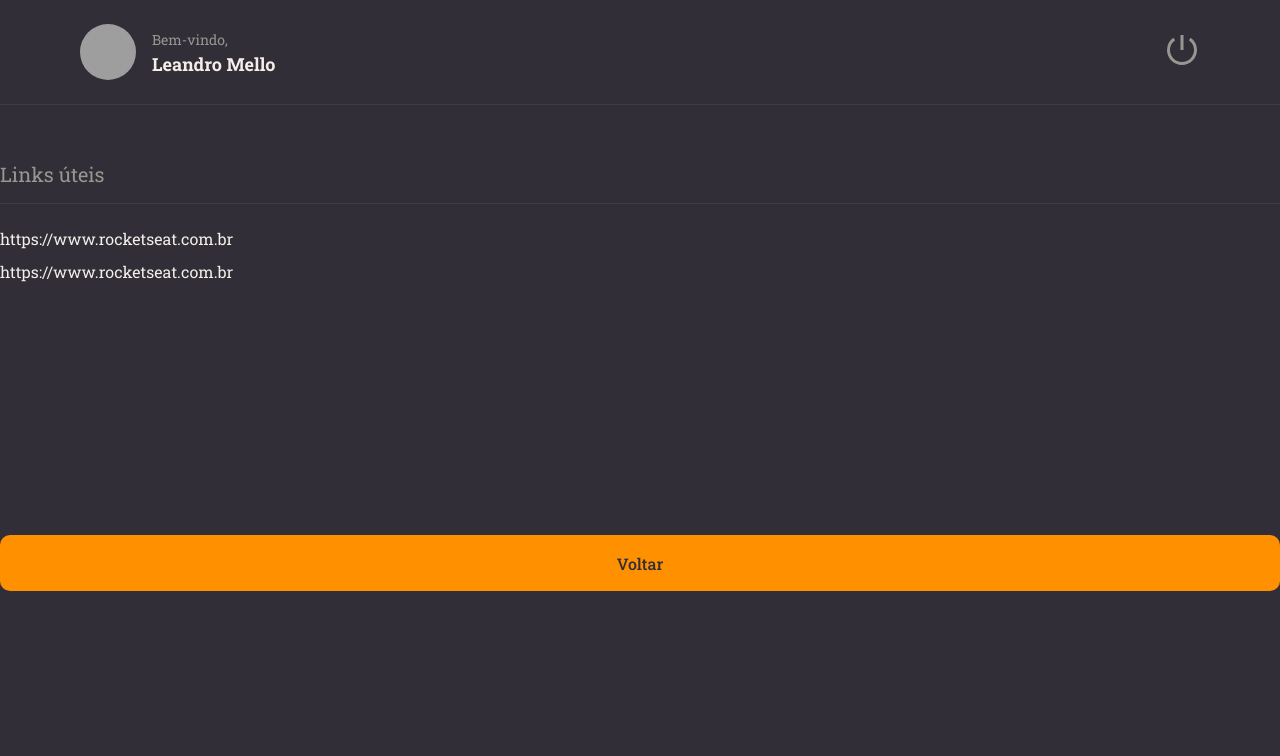
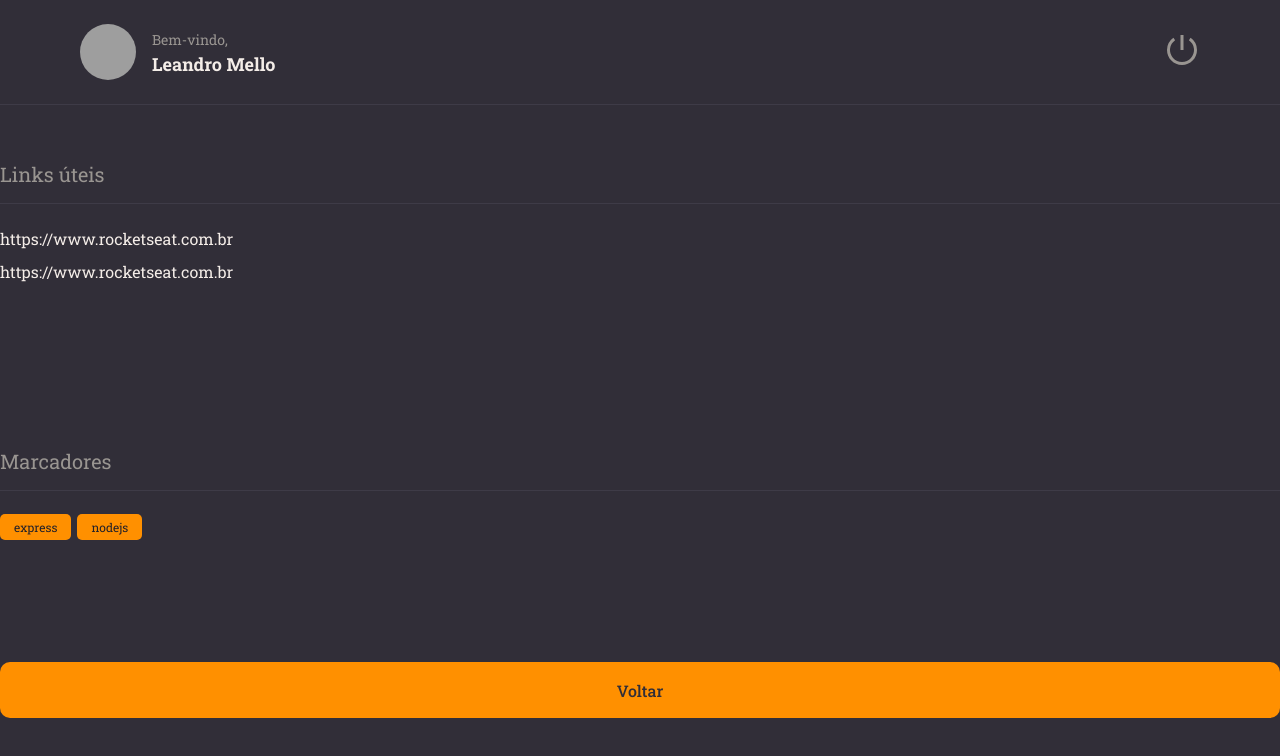
Before and after one commit to leandrodemello/rocketnotes_frontend, a React (Vite) app: page / in a window 1280 px wide. Shown: the top 756 px of the page. Built offline with nearby package versions, Linux system fonts and the light colour scheme; grey boxes are pictures that could not be loaded.

Commit message:
comp-tag

```diff
--- a/src/components/Section/index.jsx
+++ b/src/components/Section/index.jsx
@@ -1,6 +1,6 @@
 import { Container } from "./style";
 
-export function Section({ title, children }) {
+export function Section({ title, children }) { //CHILDREM CAPTURA TODO O ELEMENTO QUE ESTA DENTRO DA SECTION PARA SER VISUALIZADO
   return (
     <Container>
       <h2>{title}</h2>
--- a/src/components/Section/style.js
+++ b/src/components/Section/style.js
@@ -4,15 +4,15 @@
   margin: 56px 0 28px;
 
     > h2 {
-      border-bottom-width: 1px;
-      border-bottom-style: solid;
+      border-bottom-width: 1px;  //BORDA DE 1PX EM BAIXO
+      border-bottom-style: solid; //BORDA SOLIDA
       border-bottom-color: ${({ theme }) => theme.COLORS.BACKGROUND_700};
 
-      padding-bottom: 16px;
+      padding-bottom: 16px; //
       margin-bottom: 24px;
 
       color: ${({ theme }) => theme.COLORS.GRAY_100};
-      font-size: 20px;
-      font-weight: 400;
+      font-size: 20px; // COR DO TEXTO
+      font-weight: 400; //TAMANHO DA FONTE
     }
 `;
--- /dev/null
+++ b/src/components/Tag/index.jsx
@@ -0,0 +1,9 @@
+import { Container } from "./style";
+
+export function Tag({ title }) {
+  return (
+    <Container>
+      {title}
+    </Container>
+  )
+}
--- /dev/null
+++ b/src/components/Tag/style.js
@@ -0,0 +1,10 @@
+import styled from "styled-components";
+
+export const Container = styled.span`
+    font-size: 12px; //TAMANHO DA FONTE DO TEXTO
+    padding: 5px 14px; //ESPAÇAMENTO
+    border-radius: 5px; //BORDA
+    margin-right: 6px;
+    color: ${({ theme }) => theme.COLORS.BACKGROUND_900};
+    background-color: ${({ theme }) => theme.COLORS.ORANGE};
+`;
--- a/src/pages/Details/index.jsx
+++ b/src/pages/Details/index.jsx
@@ -3,6 +3,7 @@
 import { Header } from '../../components/Header';
 import { Button } from '../../components/Button';
 import { Section } from '../../components/Section';
+import { Tag } from '../../components/Tag';
 
 
 
@@ -20,6 +21,11 @@
         </Links>
       </Section>
 
+      <Section title="Marcadores">
+          <Tag title="express" />
+          <Tag title="nodejs" />
+      </Section>
+
       <Button title="Voltar"/>
     </Container>
   )
```
